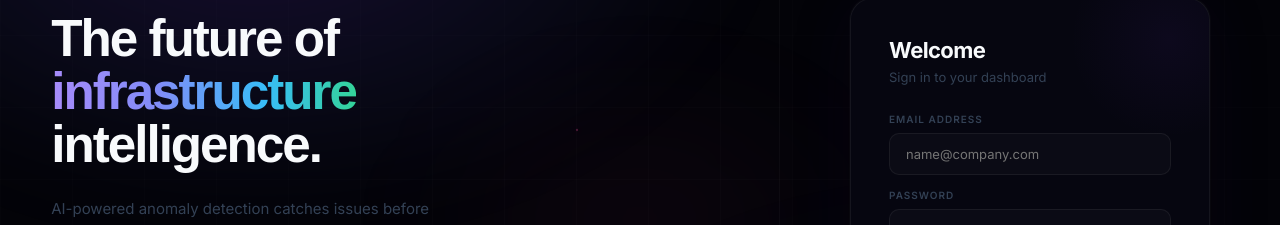
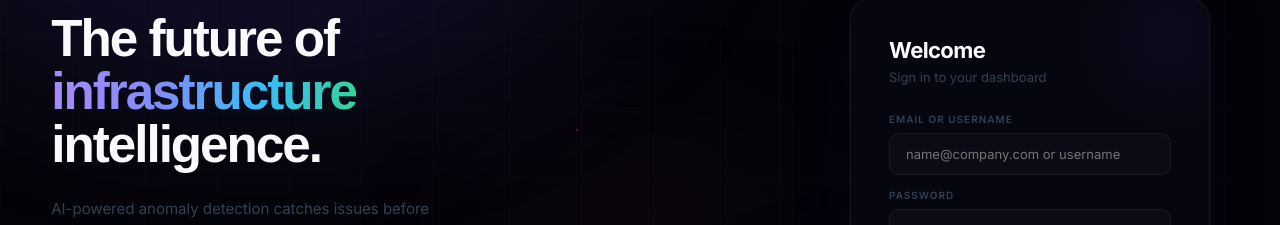
Before and after one commit to vibinston-fdo/syswatch-ai, a React (Create React App) app in the folder frontend/: page /login in a window 1280 px wide. Shown: the part 181-406 px from the top of the page. Built offline with nearby package versions, Linux system fonts and the light colour scheme.

Commit message:
Fix login to allow username or email

```diff
--- a/frontend/src/pages/Login.jsx
+++ b/frontend/src/pages/Login.jsx
@@ -345,15 +345,15 @@ const Login = () => {
                 color: focused === "email" ? "#a78bfa" : "#334155",
                 display: "block", marginBottom: "8px",
                 letterSpacing: "1px", transition: "color 0.2s",
-              }}>EMAIL ADDRESS</label>
+              }}>EMAIL OR USERNAME</label>
               <input
-                type="email"
+                type="text"
                 value={email}
                 onChange={e => setEmail(e.target.value)}
                 onFocus={() => setFocused("email")}
                 onBlur={() => setFocused("")}
                 onKeyDown={e => e.key === "Enter" && handleLogin()}
-                placeholder="name@company.com"
+                placeholder="name@company.com or username"
                 style={{
                   width: "100%", padding: "12px 16px",
                   background: focused === "email"
```
Also changed, not shown: 1 other file (tests, documents, lock files or other folders).
